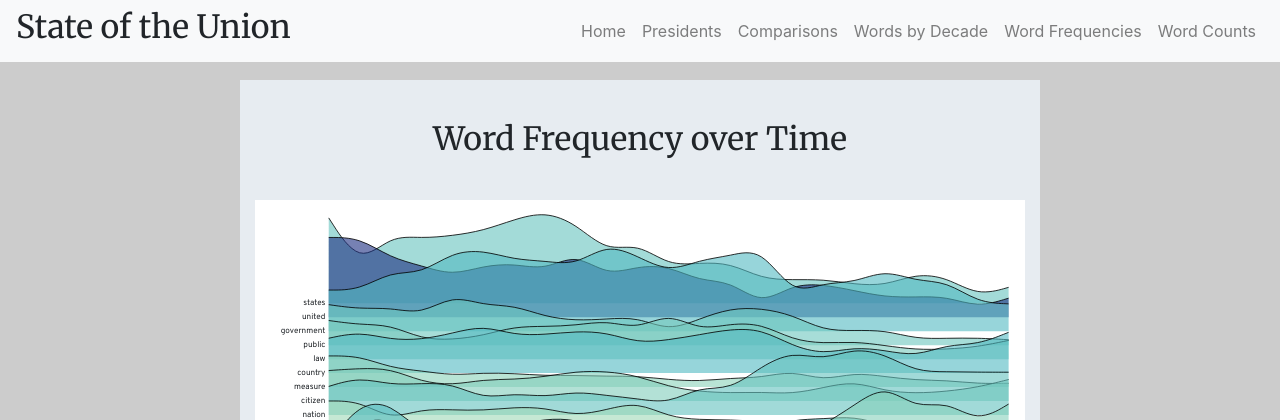
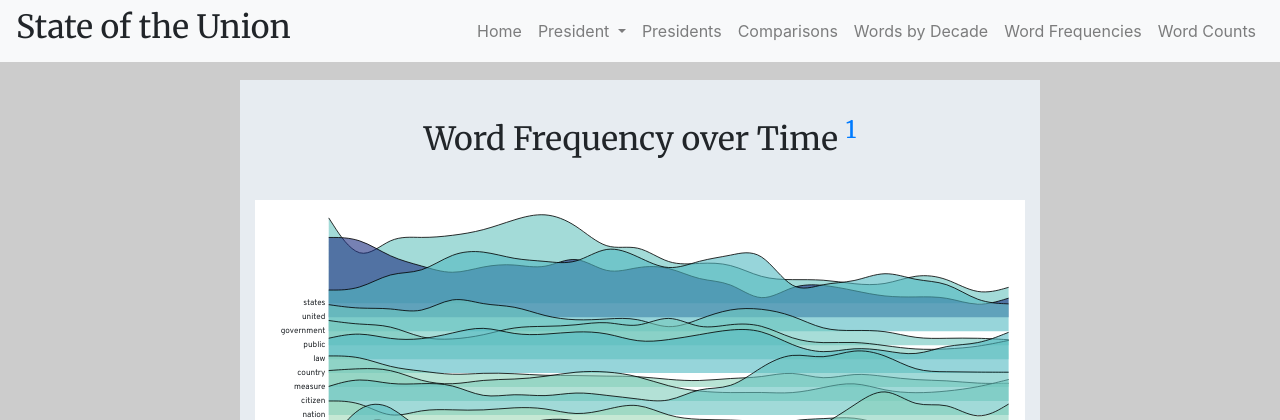
Before and after one commit to mbolts/sotu_project, a Flask app: page /word_freq in a window 1280 px wide. Shown: the top 420 px of the page. Run offline with Flask 2, Linux system fonts and the light colour scheme; data that the repository does not hold is empty; some libraries are stand-ins or nearby versions.

Commit message:
started adding footnotes

```diff
--- a/server.py
+++ b/server.py
@@ -42,6 +42,8 @@ def index():
 def show_president_details():
     """ Display all of the details of the selected president """
 
+    presidents = President.query.all()
+
     president_name = request.args.get('president')
     president = President.query.filter_by(name=president_name).one()
 
@@ -66,7 +68,9 @@ def show_president_details():
     return render_template("president.html",
                            president=president,
                            similar_pres=similar_pres,
-                           top_words=top_words)
+                           top_words=top_words,
+                           presidents=presidents,
+                           )
 
 
 @app.route('/presidents', methods=['GET'])
@@ -83,19 +87,27 @@ def show_presidents():
 def show_speech(speech_id):
     """ Display all of the speeches given by the selected president """
 
+    presidents = President.query.all()
+
     speech = Speech.query.filter_by(speech_id=speech_id).one()
 
     with open(speech.text) as f:
         speech_text = f.read()
 
-    return render_template("speech_text.html", speech=speech_text)
+    return render_template("speech_text.html",
+                           speech=speech_text,
+                           presidents=presidents,
+                           )
 
 
 @app.route('/comparison', methods=['GET'])
 def compare_speeches():
     """Compare the presidents speeches"""
 
+    presidents = President.query.all()
+
     return render_template('comparison.html',
+                           presidents=presidents,
                            )
 
 
@@ -103,7 +115,10 @@ def compare_speeches():
 def show_words_by_decade():
     """Show the words by decade bubble visualization"""
 
+    presidents = President.query.all()
+
     return render_template('words_by_decade.html',
+                           presidents=presidents,
                            )
 
 
@@ -111,15 +126,21 @@ def show_words_by_decade():
 def wf_by_decade():
     """"""
 
+    presidents = President.query.all()
+
     return render_template('wf_visualization.html',
-                           )
+                           presidents=presidents)
 
 
 @app.route('/wc_visualization')
 def show_wc_visualization():
     """Show visualization."""
 
-    return render_template("wc_visualization.html")
+    presidents = President.query.all()
+
+    return render_template("wc_visualization.html",
+                           presidents=presidents,
+                           )
 
 
 @app.route('/decade_speeches.json', methods=['GET'])
--- a/static/js/pres_top_words_bar.js
+++ b/static/js/pres_top_words_bar.js
@@ -40,10 +40,10 @@ var margin = {
     left: 80
 };
 
-var width = 960 - margin.left - margin.right,
-    height = 500 - margin.top - margin.bottom;
+var width = window.innerWidth * 0.4 - margin.left - margin.right,
+    height = width - margin.top - margin.bottom;
 
-var svg = d3.select("body").append("svg")
+var svg = d3.select("#chart").append("svg")
     .attr("width", width + margin.left + margin.right)
     .attr("height", height + margin.top + margin.bottom)
     .append("g")
--- a/static/js/word_freq.js
+++ b/static/js/word_freq.js
@@ -61,7 +61,7 @@ color = d3.scaleSequential(d3.interpolateYlGnBu)
           .domain([0, d3.max(data.series, d => d3.extent(d.values))[1]]);
 
 
-console.log(x);
+// console.log(x);
 
 xAxis = g => g
   .attr("transform", `translate(0,${height - margin.bottom})`)
--- a/templates/base.html
+++ b/templates/base.html
@@ -33,6 +33,17 @@
             <a class="nav-link" href="/">
               Home </a>
           </li>
+          <li class="nav-item dropdown">
+            <a class="nav-link dropdown-toggle" href="" id="navbarDropdown" role="button" data-toggle="dropdown" aria-haspopup="true" aria-expanded="false">
+            President
+            </a>
+            <div class="dropdown-menu" aria-labelledby="navbarDropdown">
+            {% for president in presidents %}
+            <a class="dropdown-item" href="president?president={{ president.name }}&submit=Submit">{{ president.name }}</a>
+            {% endfor %}
+            </div>
+          </li>
+
           <li class="nav-item">
             <a class="nav-link" href="/presidents">
               Presidents </a>
@@ -58,6 +69,7 @@
     </nav>
   </div>
 
+
   {% with messages = get_flashed_messages() %}
       {% for message in messages %}
           <div class="alert alert-warning">{{ message }}</div>
@@ -69,5 +81,6 @@
 
 <script src="https://cdnjs.cloudflare.com/ajax/libs/popper.js/1.14.7/umd/popper.min.js" integrity="sha384-UO2eT0CpHqdSJQ6hJty5KVphtPhzWj9WO1clHTMGa3JDZwrnQq4sF86dIHNDz0W1" crossorigin="anonymous"></script>
 <script src="https://stackpath.bootstrapcdn.com/bootstrap/4.3.1/js/bootstrap.min.js" integrity="sha384-JjSmVgyd0p3pXB1rRibZUAYoIIy6OrQ6VrjIEaFf/nJGzIxFDsf4x0xIM+B07jRM" crossorigin="anonymous"></script>
+
 </body>
 </html>
--- a/templates/homepage.html
+++ b/templates/homepage.html
@@ -15,7 +15,7 @@
       <a href="/wc_visualization"><img class="d-block mr-auto" src="/static/img/word_count.svg" alt="First slide" style="height: 80vh; background-color: #e7ecf1; margin-left: -50px";></a>
         <div class="carousel-caption py-1 d-none d-md-block text-muted">
           <h5>Word Count</h5>
-          <p>Take a look at the amount of words each president used in each speech</p>
+          <p>Take a look at the average number of words each president used per speech</p>
         </div>
     </div>
     <div class="carousel-item">
--- a/templates/wf_visualization.html
+++ b/templates/wf_visualization.html
@@ -9,8 +9,14 @@
 
       <h2 class="text-center" style="margin-top: 40px;">
         Word Frequency over Time
+        <a class="footnote-link" id="fn-1" data-footnote-content="<p>Explanation of chart</p>"><sup class="text-primary" id="ss-1">1</sup>
+
+        </a>
       </h2>
-
+      <span class="footnote-item footnote-item-displayed footnote-item-expanded">
+          <span class="footnote-item-inner text-center" id="fn-1-inner">
+          </span>
+      </span>
       <br>
 
       <div id="chart"></div>
@@ -25,4 +31,26 @@
 <script src="./static/js/word_freq.js"type="text/javascript">
 </script>
 
+<script type="text/javascript">
+
+document.getElementById("fn-1").addEventListener("click", function(){
+    let fn_inner = document.getElementById("fn-1-inner");
+    let fn_text = document.getElementById("fn-1").getAttribute("data-footnote-content");
+    fn_inner.innerHTML = fn_text;
+    let sup = document.getElementById("ss-1");
+    sup.innerText = "x";
+    });
+
+document.getElementById("ss-1").addEventListener("mouseover", function(){
+    let fn_number = document.getElementById("ss-1");
+    fn_number.classList.add("text-danger");
+    });
+
+document.getElementById("ss-1").addEventListener("mouseout", function(){
+    let fn_number = document.getElementById("ss-1");
+    fn_number.classList.remove("text-danger");
+    });
+
+</script>
+
 {% endblock %}
```
Also changed, not shown: static/css/style.css (+41 -16 lines), templates/president.html (+12 -9 lines), 1 other file.
